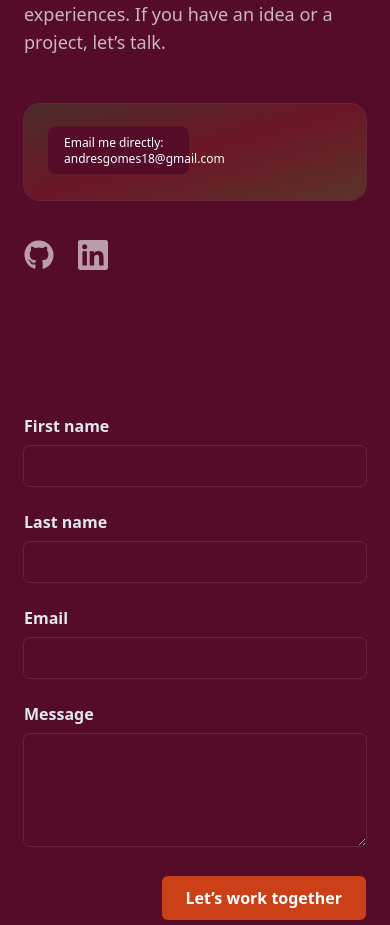
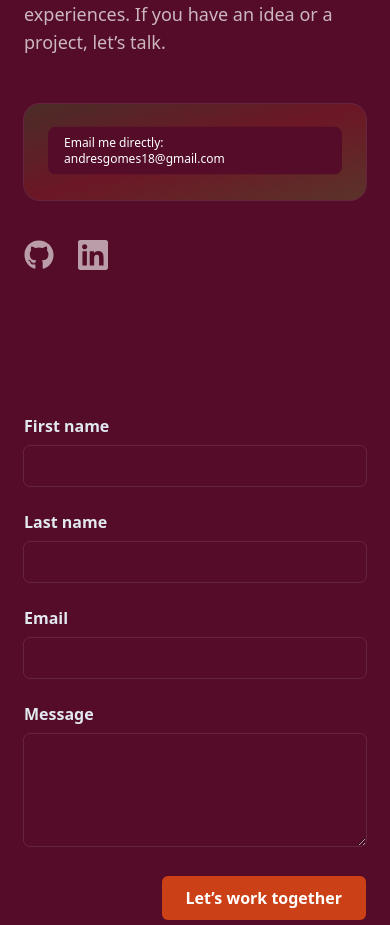
Before and after one commit to andle18/Portfolio, a React (Vite) app: page / in a window 390 px wide. Shown: the part 5200-6125 px from the top of the page. Built offline with nearby package versions, Linux system fonts and the light colour scheme; no server answers.

Commit message:
Updating tags

```diff
--- a/src/components/Contact.tsx
+++ b/src/components/Contact.tsx
@@ -111,11 +111,11 @@ export default function Contact() {
 
           {/* TAGS */}
           <div className="mt-12 rounded-2xl bg-gradient-to-br from-primary/40 via-accent/20 to-support/30 p-6 ring-1 ring-white/10">
-            <div className="grid grid-cols-2 gap-3 sm:flex sm:flex-wrap">
+            <div className="flex flex-wrap gap-3">
               {["Email me directly: andresgomes18@gmail.com"].map((item) => (
                 <span
                   key={item}
-                  className="animate-float rounded-lg bg-secondary px-4 py-2 text-xs sm:text-sm text-white"
+                  className="w-full animate-float break-words rounded-lg bg-secondary px-4 py-2 text-xs text-white sm:w-auto sm:text-sm"
                 >
                   {item}
                 </span>
```
